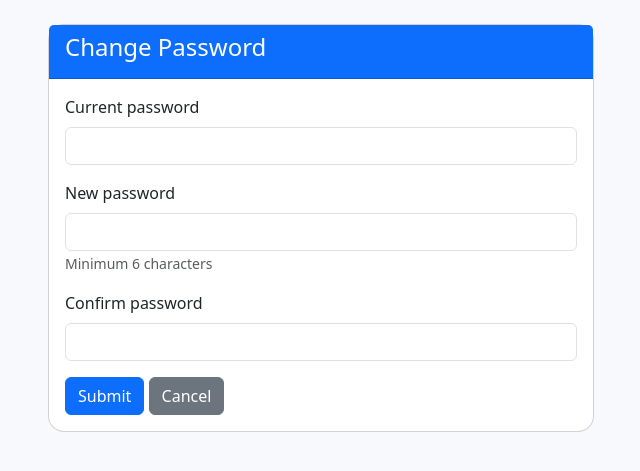
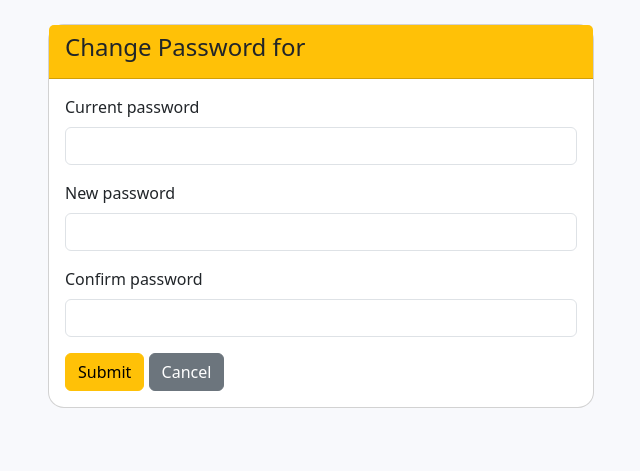
Before and after one commit to geoffreyngobi17-a11y/core-store, a Python web app: template templates/change_password.html in a window 1280 px wide. Shown: the part 67-538 px from the top of the page, without its empty margins (319-959 px from the left). Run offline with Jinja, Linux system fonts and the light colour scheme; the template is opened without the code that fills it: most values are stand-ins (such as "Sample title", 1, 10 or a date in 2020); form fields are guessed from the names that the template uses.

Commit message:
Add change password feature

```diff
--- a/templates/change_password.html
+++ b/templates/change_password.html
@@ -3,8 +3,8 @@
 <div class="row justify-content-center">
     <div class="col-md-6">
         <div class="card">
-            <div class="card-header bg-primary text-white">
-                <h4>Change Password</h4>
+            <div class="card-header bg-warning text-dark">
+                <h4>Change Password for {{ current_user.name }}</h4>
             </div>
             <div class="card-body">
                 <form method="POST">
@@ -12,17 +12,25 @@
                     <div class="mb-3">
                         {{ form.current_password.label(class="form-label") }}
                         {{ form.current_password(class="form-control") }}
+                        {% for error in form.current_password.errors %}
+                            <div class="text-danger">{{ error }}</div>
+                        {% endfor %}
                     </div>
                     <div class="mb-3">
                         {{ form.new_password.label(class="form-label") }}
                         {{ form.new_password(class="form-control") }}
-                        <small class="text-muted">Minimum 6 characters</small>
+                        {% for error in form.new_password.errors %}
+                            <div class="text-danger">{{ error }}</div>
+                        {% endfor %}
                     </div>
                     <div class="mb-3">
                         {{ form.confirm_password.label(class="form-label") }}
                         {{ form.confirm_password(class="form-control") }}
+                        {% for error in form.confirm_password.errors %}
+                            <div class="text-danger">{{ error }}</div>
+                        {% endfor %}
                     </div>
-                    {{ form.submit(class="btn btn-primary") }}
+                    {{ form.submit(class="btn btn-warning") }}
                     <a href="{{ url_for('dashboard') }}" class="btn btn-secondary">Cancel</a>
                 </form>
             </div>
```
Also changed, not shown: app.py (+17 -0 lines), templates/base.html (indentation only).
